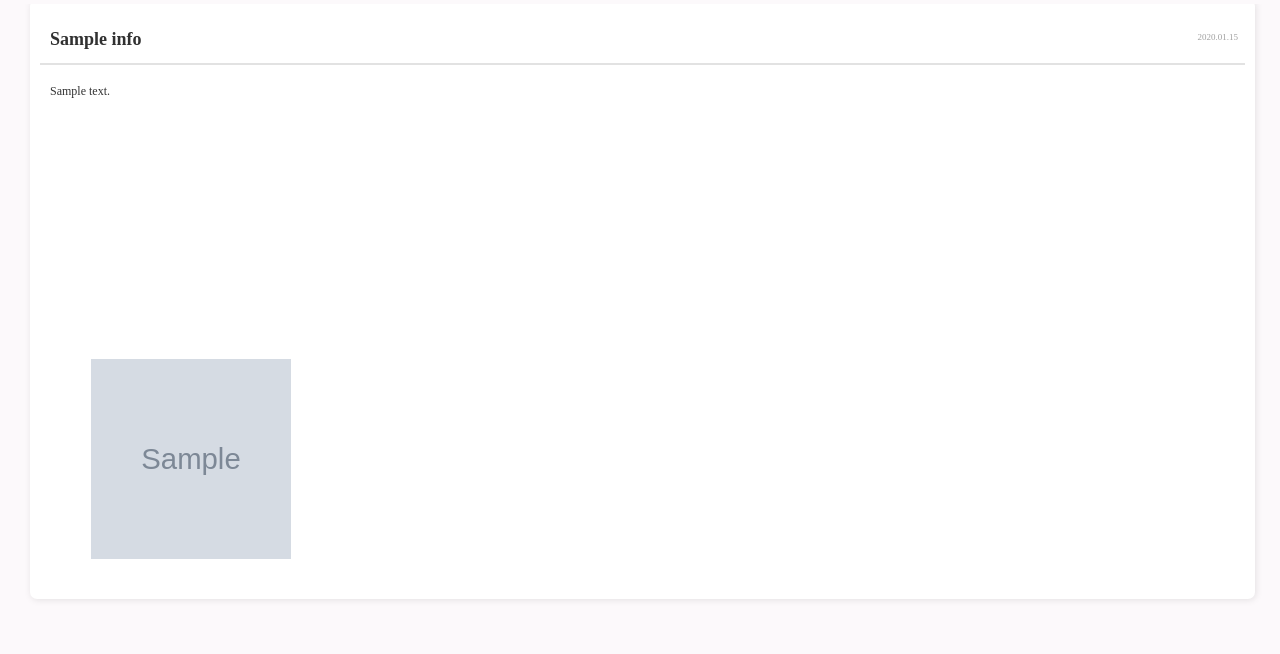
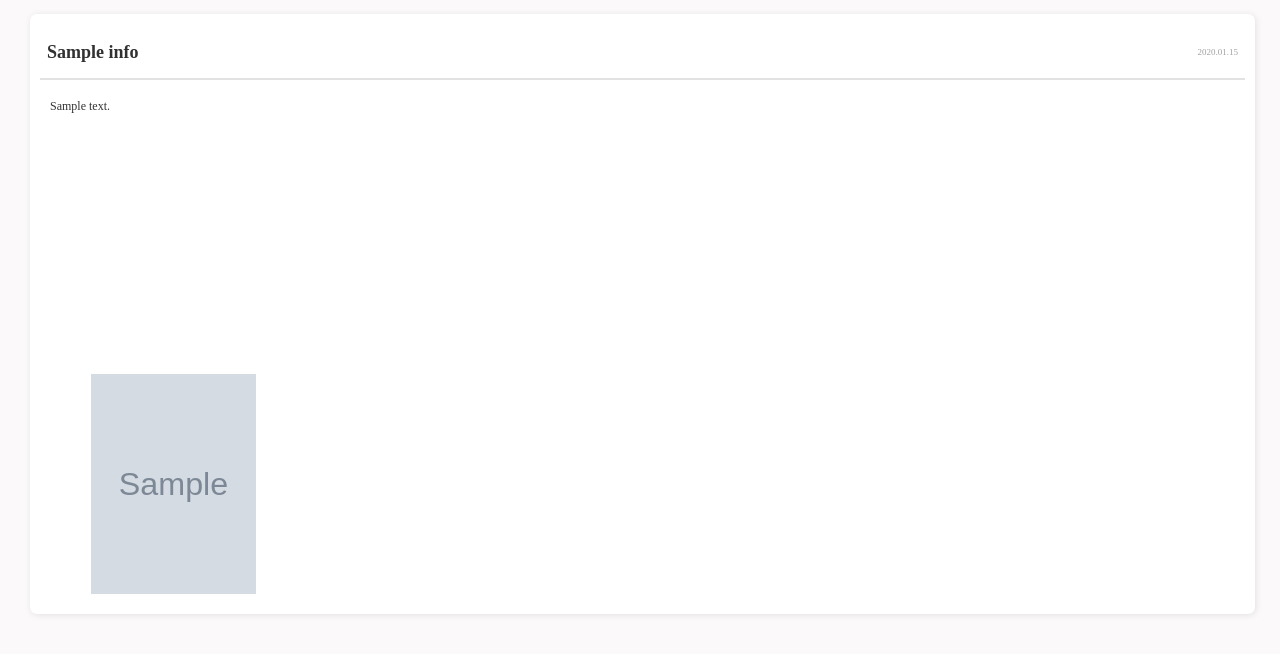
Before and after one commit to bright-affection/sswu_festival_page, a Django app: page /info_post/1/ in a window 1280 px wide. Shown: the part 71-725 px from the top of the page. Run offline with Django 4.2, Linux system fonts and the light colour scheme; tables that the repository leaves empty hold one stand-in row (values such as "Sample post"); grey boxes marked "Sample" are stand-in pictures; some web fonts are replaced.

Commit message:
공지사항 수정 및 충돌 방지

```diff
--- a/BACKEND/HYUNSOO/sswu/static/css/info_post.css
+++ b/BACKEND/HYUNSOO/sswu/static/css/info_post.css
@@ -1,15 +1,13 @@
 body {
   height: 100%;
   font-family: "Pretendard-Regular";
-    background-color: #FCF9FB;
-
+  background-color: #fcf9fb;
 }
 
 .container {
   display: flex;
   flex-direction: column;
   position: relative;
-
 }
 
 .white_box {
@@ -17,20 +15,24 @@ body {
   width: calc(100% - 15px);
   height: 600px;
   top: 70px;
-    background: #FFFFFF;
+  background: #ffffff;
   box-shadow: 1px 1px 7px rgba(0, 0, 0, 0.1);
   border-radius: 7px;
   margin-left: 10px;
+  margin-top: 15px;
+  margin-bottom: 200px;
 }
-
+.title {
+  display: flex;
+}
 .title h1 {
   /* 수정대동제 일정 안내 */
   position: absolute;
-    width: 149px;
+  width: auto;
   height: 22px;
-    left: 20px;
-    top: 17px;
-    font-family: 'Pretendard';
+  left: 17px;
+  top: 15px;
+  font-family: "Pretendard";
   font-style: normal;
   font-weight: 700;
   font-size: 18px;
@@ -45,13 +47,13 @@ body {
   height: 11px;
   left: 250px;
   top: 15px;
-    font-family: 'Pretendard';
+  font-family: "Pretendard";
   font-style: normal;
   font-weight: 500;
   font-size: 9px;
   line-height: 11px;
   text-align: right;
-    color: #A0A0A0;
+  color: #a0a0a0;
   white-space: nowrap;
 }
 
@@ -81,28 +83,27 @@ body {
   }
 }
 
-
-
 @media screen and (min-width: 361px) {
-
   .white_box {
     position: absolute;
     width: calc(100% - 15px);
     height: 600px;
     top: 70px;
-    background: #FFFFFF;
+    background: #ffffff;
     box-shadow: 1px 1px 7px rgba(0, 0, 0, 0.1);
     border-radius: 7px;
     margin-left: 10px;
+    margin-top: 15px;
+    margin-bottom: 200px; /* 여백 추가 */
   }
 
   .title h1 {
     position: absolute;
-        width: 149px;
+    width: auto;
     height: 22px;
-        left: 20px;
-        top: 17px;
-        font-family: 'Pretendard';
+    left: 17px;
+    top: 15px;
+    font-family: "Pretendard";
     font-style: normal;
     font-weight: 700;
     font-size: 18px;
@@ -126,7 +127,7 @@ body {
   right: 10px;
   height: 0;
   top: 64px;
-    border: 0.7px solid #E2E2E2;
+  border: 0.7px solid #e2e2e2;
 }
 
 .content h3 {
@@ -136,21 +137,30 @@ body {
   left: 20px;
   right: 20px;
   top: 70px;
-    font-family: 'Pretendard';
+  font-family: "Pretendard";
   font-style: normal;
   font-weight: 500;
   font-size: 12px;
   line-height: 20px;
   color: #313131;
+  white-space: pre-line;
 }
 
 .slider {
   position: absolute;
   left: 5%;
   top: 60%;
+  /* width: 100%; */
+  height: 265px;
+  overflow: hidden;
+
   width: 90%;
-    height: 200px;
-    overflow: hidden;
+  overflow-x: auto;
+  white-space: nowrap;
+}
+.slider::-webkit-scrollbar {
+  width: 0; /* 가로 스크롤바 너비를 0으로 설정하여 숨김 */
+  height: 0; /* 세로 스크롤바 높이를 0으로 설정하여 숨김 (선택사항) */
 }
 
 .slider-inner {
@@ -161,17 +171,21 @@ body {
   display: flex;
   gap: 10px;
   pointer-events: none;
+
+  white-space: nowrap;
 }
 
 .slider-item {
   flex: 0 0 calc(100% / 6 - 10px);
   height: 100%;
+
+  display: inline-block;
 }
 
 /* 사진이 잘리지 않도록 비율맞춰 줄이기 */
 .slider-item img {
-    width: 200px;
-    height: 200px;
+  width: 165px;
+  height: 220px;
   display: block;
 }
 
@@ -181,54 +195,51 @@ body {
   list-style: none;
 }
 
-  html,body{
+html,
+body {
   margin: 0;
   height: 100%;
 }
 
-  a{
-    color: #F06786;
+a {
+  color: #f06786;
 }
 
-  #logo{
+#logo {
   height: 21px;
   width: 89px;
 }
 
-
-  .header ul{
+.header ul {
   margin-top: 74px;
   padding: 0;
   list-style: none;
   overflow: hidden;
-    background-color: #FCF9FB;
+  background-color: #fcf9fb;
 }
-  .menu > li{
+.menu > li {
   padding: 17px 36px;
 }
-  .header ul a{
-
+.header ul a {
   text-decoration: none;
   font-size: 15px;
 }
-  .header .menu{
-    clear:both;
+.header .menu {
+  clear: both;
   max-height: 0;
-    transition: max-height .2s ease-out;
+  transition: max-height 0.2s ease-out;
 }
 
-  .header .menu-icon{
+.header .menu-icon {
   display: flex;
-
 }
 
-
-  .header{
+.header {
   display: flex;
   width: 100%;
-    background-color: #FCF9FB;
+  background-color: #fcf9fb;
   position: fixed;
-    top:0;
+  top: 0;
   height: 75px;
   padding: 16px;
   z-index: 3;
@@ -237,7 +248,7 @@ body {
   align-items: center;
   justify-content: space-between;
 }
-  .menu{
+.menu {
   position: absolute;
   top: 0;
   left: 0;
@@ -245,18 +256,16 @@ body {
   width: 100%;
   justify-content: center;
   align-items: center;
-
 }
-  .header .menu-btn{
+.header .menu-btn {
   display: none;
 }
 
-  .header .menu-btn:checked ~ .menu{
+.header .menu-btn:checked ~ .menu {
   max-height: 500px;
 }
 
-
-  .box{
+.box {
   text-align: center;
   font-size: 12px;
   margin: 23px 0px 50px 35px;
@@ -266,26 +275,24 @@ body {
   border: none;
   border-radius: 50px;
   cursor: pointer;
-    border:1px solid #F06786ed;
+  border: 1px solid #f06786ed;
 
   display: flex;
   justify-content: center;
   align-items: center;
 }
 
-  .container_main#blur.active{
+.container_main#blur.active {
   background-color: rgba(0, 0, 0, 0.25);
-    filter: blur(5px) brightness(0.75)
+  filter: blur(5px) brightness(0.75);
 }
 
-
-.container_main{
+.container_main {
   position: relative;
   height: 100vh;
-
 }
 
-  .container_box{
+.container_box {
   position: relative;
   margin-right: 20px;
   margin-left: 20px;
```
Also changed, not shown: 1 other file. Lines whose indentation alone changed are shown as unchanged.
